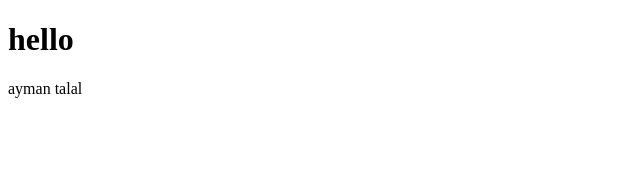
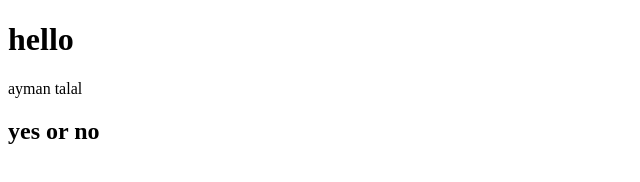
Before and after one commit to Aymanramadan1/ayman-one, a plain HTML site: page index.html in a window 1280 px wide. Shown: the whole page, without its empty margins (0-640 px from the left). Drawn offline with Linux system fonts and the light colour scheme.

Commit message:
new h2 in

```diff
--- a/index.html
+++ b/index.html
@@ -10,5 +10,8 @@
         <p>
             ayman talal
         </p>
+        <h2>
+            yes or no
+        </h2>
     </body>
 </html>
```
